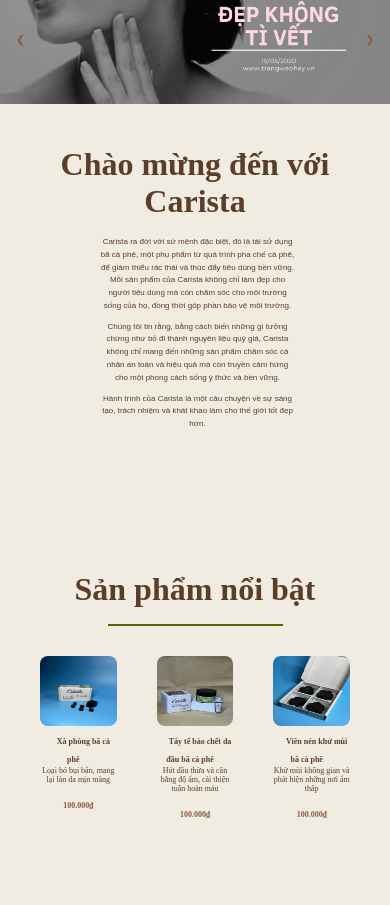
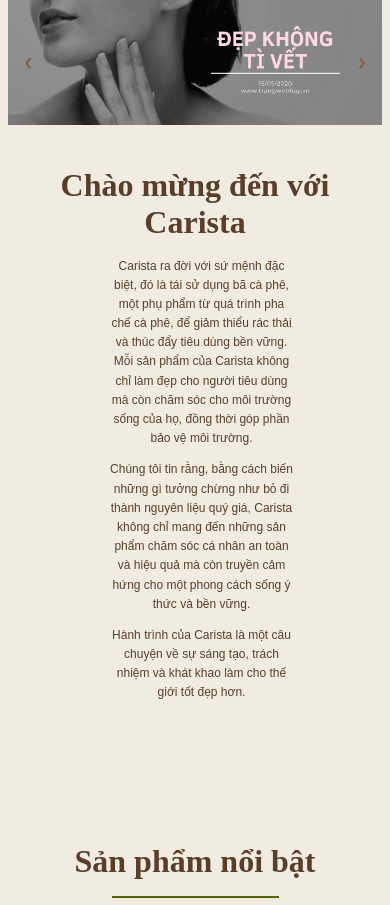
Before and after one commit to Carista-store/Carista-store.github.io, a plain HTML site: page index.html in a window 390 px wide. Shown: the part 136-1041 px from the top of the page. Drawn offline with Linux system fonts and the light colour scheme.

Commit message:
dừng lại

```diff
--- a/style.css
+++ b/style.css
@@ -1,6 +1,4 @@
 body {
-    margin: 0;
-    padding: 0;
     background-color: #f1ece2;
 }
 /* Tổng quát cho header */
@@ -351,10 +349,6 @@
     height: 35px;
 }
 @media (max-width: 480px) {
-    .header-container {
-        width: 100%;
-    }
-
     /* Phần trên với logo, thanh tìm kiếm, và biểu tượng chức năng */
     .header-top {
         display: flex;
@@ -478,14 +472,19 @@
         text-align: center;
         width: 50%;
         margin-left: 100px;
-        font-size: 0.5em;
+        font-size: 0.75em;
         line-height: 1.6;
-        margin-bottom: 1em;
+        margin-bottom: 0.5em;
     }
     .spotlight-product {
         max-width: 1200px;
         margin: 100px auto;
         padding: 20px;
+    }
+    .product-list {
+        display: flex;
+        justify-content: space-between;
+        margin-top: 10px;
     }
     .product img {
         width: 40px;
```
